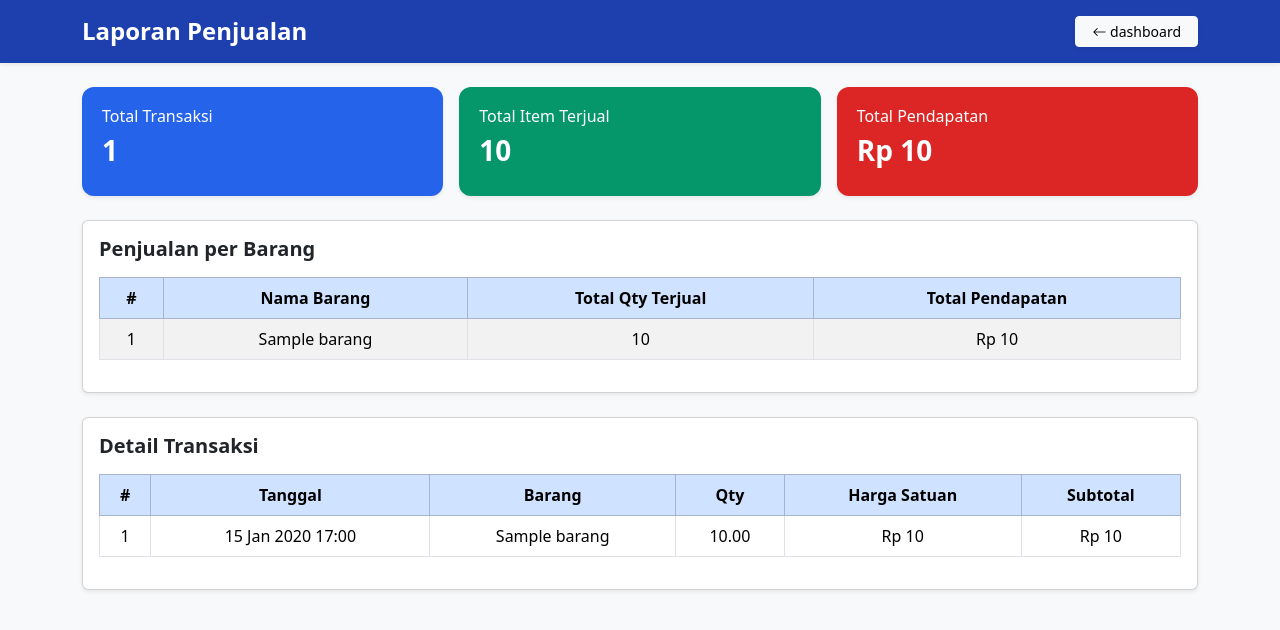
After one commit to Sir0ncy/kondang-kasir, a Django app: page /laporan/ in a window 1280 px wide. The commit adds this page. Shown: the top 630 px of the page. Run offline with Django 5.2, Linux system fonts and the light colour scheme; tables that the repository leaves empty hold one stand-in row (values such as "Sample post"); some libraries are stand-ins or nearby versions.

Commit message:
riwayat & laporan

```diff
--- a/transaksi/templates/dashboard.html
+++ b/transaksi/templates/dashboard.html
@@ -66,7 +66,7 @@
 
         <!-- MENU 2: RIWAYAT TRANSAKSI -->
         <div class="col-md-3 col-6">
-          <a href="#" class="text-decoration-none">
+          <a href="/riwayat/" class="text-decoration-none">
             <div class="card shadow-sm p-3 text-center h-100">
               <i class="bi bi-clock-history fs-1 text-success"></i>
               <h6 class="mt-2 fw-semibold">Riwayat Transaksi</h6>
@@ -86,7 +86,7 @@
 
         <!-- MENU 4: LAPORAN -->
         <div class="col-md-3 col-6">
-          <a href="#" class="text-decoration-none">
+          <a href="/laporan/" class="text-decoration-none">
             <div class="card shadow-sm p-3 text-center h-100">
               <i class="bi bi-bar-chart fs-1 text-danger"></i>
               <h6 class="mt-2 fw-semibold">Laporan Penjualan</h6>
--- /dev/null
+++ b/transaksi/templates/laporan.html
@@ -0,0 +1,130 @@
+{% load static %}
+<!DOCTYPE html>
+<html lang="en">
+<head>
+    <meta charset="UTF-8">
+    <meta name="viewport" content="width=device-width, initial-scale=1.0">
+    <title>Laporan Penjualan</title>
+
+    <link href="https://cdn.jsdelivr.net/npm/bootstrap@5.3.2/dist/css/bootstrap.min.css" rel="stylesheet">
+    <link href="https://cdn.jsdelivr.net/npm/bootstrap-icons@1.11.1/font/bootstrap-icons.css" rel="stylesheet">
+
+    <style>
+        .summary-card {
+            border-radius: 12px;
+            padding: 20px;
+            background: #2563eb;
+            color: white;
+        }
+        .table-striped tbody tr:nth-of-type(odd) {
+            background-color: #eef4ff;
+        }
+    </style>
+</head>
+<body class="bg-light">
+
+<nav class="shadow-sm py-3" style="background: #1e40af">
+    <div class="container d-flex justify-content-between align-items-center">
+        <h4 class="text-white fw-bold m-0">Laporan Penjualan</h4>
+
+        <a href="/dashboard/" class="btn btn-light btn-sm shadow-sm px-3">
+            <i class="bi bi-arrow-left"></i> dashboard
+        </a>
+    </div>
+</nav>
+
+<div class="container my-4">
+
+    <!-- RINGKASAN PENJUALAN -->
+    <div class="row g-3">
+        <div class="col-md-4">
+            <div class="summary-card shadow-sm">
+                <h6>Total Transaksi</h6>
+                <h3 class="fw-bold">{{ total_transaksi }}</h3>
+            </div>
+        </div>
+
+        <div class="col-md-4">
+            <div class="summary-card shadow-sm" style="background:#059669">
+                <h6>Total Item Terjual</h6>
+                <h3 class="fw-bold">{{ total_item }}</h3>
+            </div>
+        </div>
+
+        <div class="col-md-4">
+            <div class="summary-card shadow-sm" style="background:#dc2626">
+                <h6>Total Pendapatan</h6>
+                <h3 class="fw-bold">Rp {{ total_pendapatan|floatformat:0 }}</h3>
+            </div>
+        </div>
+    </div>
+
+    <!-- PENJUALAN PER BARANG -->
+    <div class="card shadow-sm mt-4">
+        <div class="card-body">
+            <h5 class="fw-bold mb-3">Penjualan per Barang</h5>
+            <table class="table table-bordered table-striped align-middle text-center">
+                <thead class="table-primary">
+                    <tr>
+                        <th>#</th>
+                        <th>Nama Barang</th>
+                        <th>Total Qty Terjual</th>
+                        <th>Total Pendapatan</th>
+                    </tr>
+                </thead>
+                <tbody>
+                    {% for b in penjualan_barang %}
+                    <tr>
+                        <td>{{ forloop.counter }}</td>
+                        <td>{{ b.barang__nama_barang }}</td>
+                        <td>{{ b.total_qty }}</td>
+                        <td>Rp {{ b.total_pendapatan|floatformat:0 }}</td>
+                    </tr>
+                    {% empty %}
+                    <tr><td colspan="4" class="text-muted">Belum ada data penjualan.</td></tr>
+                    {% endfor %}
+                </tbody>
+            </table>
+        </div>
+    </div>
+
+    <!-- DETAIL SEMUA TRANSAKSI -->
+    <div class="card shadow-sm mt-4">
+        <div class="card-body">
+            <h5 class="fw-bold mb-3">Detail Transaksi</h5>
+
+            <table class="table table-bordered text-center align-middle">
+                <thead class="table-primary">
+                    <tr>
+                        <th>#</th>
+                        <th>Tanggal</th>
+                        <th>Barang</th>
+                        <th>Qty</th>
+                        <th>Harga Satuan</th>
+                        <th>Subtotal</th>
+                    </tr>
+                </thead>
+
+                <tbody>
+                    {% for d in detail_list %}
+                    <tr>
+                        <td>{{ forloop.counter }}</td>
+                        <td>{{ d.transaksi.tanggal_transaksi|date:"d M Y H:i" }}</td>
+                        <td>{{ d.barang.nama_barang }}</td>
+                        <td>{{ d.qty }}</td>
+                        <td>Rp {{ d.harga_satuan|floatformat:0 }}</td>
+                        <td>Rp {{ d.subtotal|floatformat:0 }}</td>
+                    </tr>
+                    {% empty %}
+                    <tr><td colspan="6" class="text-muted">Belum ada transaksi.</td></tr>
+                    {% endfor %}
+                </tbody>
+            </table>
+
+        </div>
+    </div>
+
+</div>
+
+</body>
+</html>
--- a/transaksi/urls.py
+++ b/transaksi/urls.py
@@ -5,6 +5,9 @@ urlpatterns = [
     path('dashboard/', views.dashboard, name='dashboard'),
     path('', views.dashboard, name='dashboard'),
     path('kasir/', views.kasir, name='kasir'),
+    path('riwayat/', views.riwayat, name='riwayat'),
+    path('laporan/', views.laporan_penjualan, name='laporan'),
+
 
     # Produk/Barang CRUD
     path('produk/', views.produk_list, name='produk_list'),
--- a/transaksi/views.py
+++ b/transaksi/views.py
@@ -1,7 +1,10 @@
 from django.shortcuts import render, redirect, get_object_or_404
 from django.contrib.auth.decorators import login_required
+from django.db.models import Sum, F
 from .models import Barang
 from .forms import BarangForm
+from .models import Barang, Transaksi
+from .models import Transaksi, DetailTransaksi
 
 @login_required
 def dashboard(request):
@@ -12,6 +15,44 @@ def kasir(request):
     products = Barang.objects.all()
     return render(request, 'kasir.html', {
         'products': products
+    })
+
+def riwayat(request):
+    transaksi_list = Transaksi.objects.all().order_by('-tanggal_transaksi')
+    return render(request, 'riwayat.html', {
+        'transaksi_list': transaksi_list
+    })
+
+def laporan_penjualan(request):
+
+    total_transaksi = Transaksi.objects.count()
+
+    total_item = DetailTransaksi.objects.aggregate(
+        total=Sum('qty')
+    )['total'] or 0
+
+    total_pendapatan = Transaksi.objects.aggregate(
+        total=Sum('total_harga')
+    )['total'] or 0
+
+    penjualan_barang = (
+        DetailTransaksi.objects
+        .values('barang__nama_barang')
+        .annotate(
+            total_qty=Sum('qty'),
+            total_pendapatan=Sum('subtotal')
+        )
+        .order_by('-total_qty')
+    )
+
+    detail_list = DetailTransaksi.objects.select_related("transaksi", "barang")
+
+    return render(request, "laporan.html", {
+        'total_transaksi': total_transaksi,
+        'total_item': total_item,
+        'total_pendapatan': total_pendapatan,
+        'penjualan_barang': penjualan_barang,
+        'detail_list': detail_list,
     })
 
 def produk_list(request):
```
Also changed, not shown: transaksi/templates/riwayat.html (added, +121 -0 lines).
